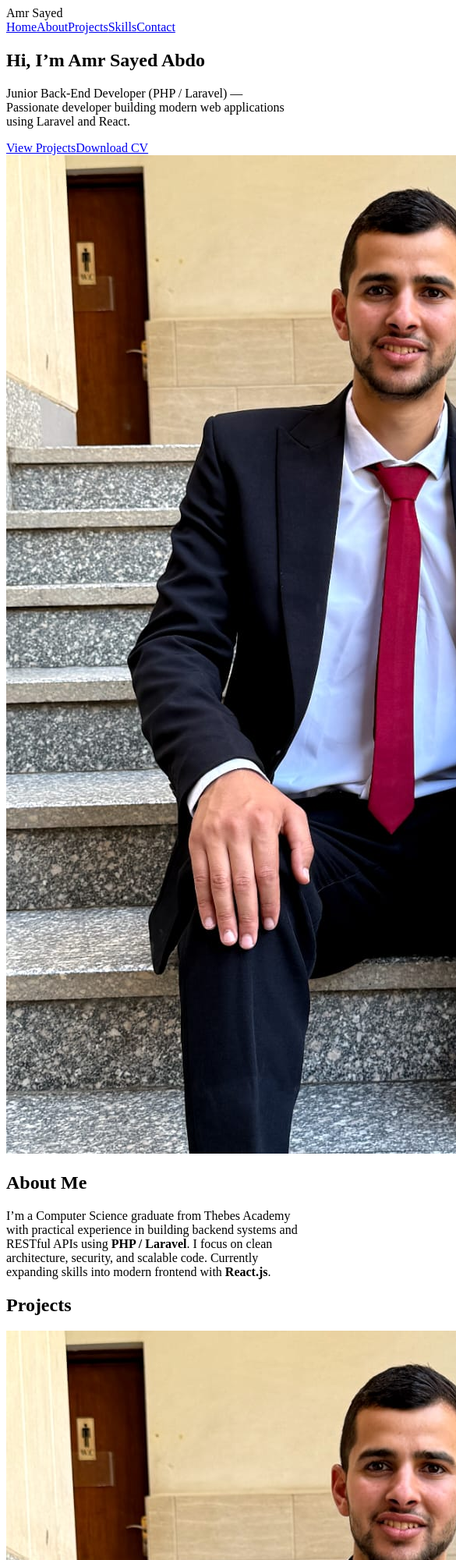
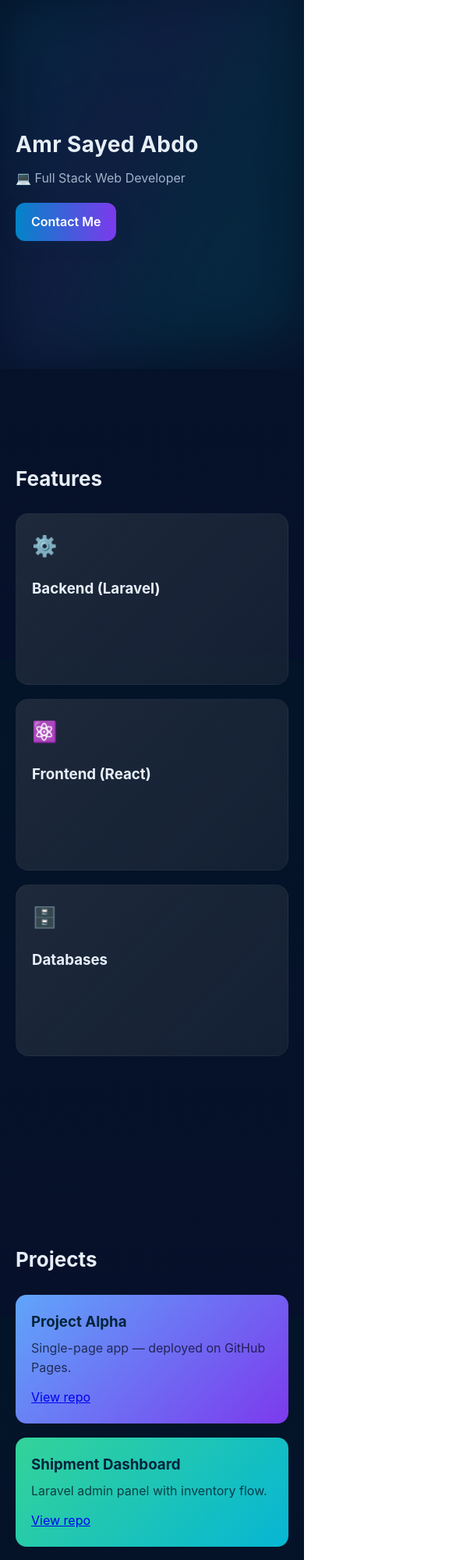
Before and after one commit to Amrsayed02/Portfolio, a plain HTML site: page index.html in a window 390 px wide. Shown: the top 2000 px of the page at 78% size, 585 px wide, since content can reach past the window. Drawn offline with Linux system fonts and the light colour scheme; files that its build step writes are made by us from their sources.

Commit message:
Add files via upload

```diff
--- a/index.html
+++ b/index.html
@@ -1,21 +1,80 @@
 <!doctype html>
 <html lang="en">
-<head><meta charset="utf-8"><meta name="viewport" content="width=device-width,initial-scale=1"><title>Amr Sayed Abdo - Portfolio</title><link rel="stylesheet" href="style.css"></head><body>
-<header class="navbar"><div class="brand">Amr Sayed</div><div id="navLinks" class="nav-links"><a href="index.html">Home</a><a href="about.html">About</a><a href="projects.html">Projects</a><a href="skills.html">Skills</a><a href="contact.html">Contact</a></div><button id="navToggle" aria-label="menu" style="display:none;background:transparent;border:0;font-weight:700">Menu</button></header>
-<section class="hero"><div class="hero-left fade-in"><h1>Hi, I’m <span style="color:var(--primary)">Amr Sayed Abdo</span></h1><p class="lead">Junior Back-End Developer (PHP / Laravel) — Passionate developer building modern web applications using Laravel and React.</p><div class="cta"><a class="btn btn-primary" href="projects.html">View Projects</a><a class="btn btn-outline" href="Amr-Sayed-Abdo.pdf" download>Download CV</a></div></div><div class="hero-right fade-in"><img src="images/myphoto.jpg" alt="Amr Sayed" class="profile-img"></div></section>
-<main><section class="section fade-in" id="about"><h2>About Me</h2><p>I’m a Computer Science graduate from Thebes Academy with practical experience in building backend systems and RESTful APIs using <strong>PHP / Laravel</strong>. I focus on clean architecture, security, and scalable code. Currently expanding skills into modern frontend with <strong>React.js</strong>.</p></section>
-<section class="section fade-in" id="projects"><h2>Projects</h2><div class="card-grid">
-<div class="card"><img class="project-thumb" src="images/myphoto.jpg" alt="project"><h3>Graduation Project – Irregular Employment Platform</h3><p>Backend in Laravel, secure RESTful APIs for user auth, job posting, applications and admin controls.</p><p><a href="https://github.com/Amrsayed02/graduation_project-for-irregula-_employment" target="_blank">View on GitHub</a></p></div>
-<div class="card"><img class="project-thumb" src="images/myphoto.jpg" alt="project"><h3>Application for Managing Posts</h3><p>CRUD system for posts management with authentication.</p><p><a href="https://github.com/Amrsayed02/-Application-for-managing-posts.git" target="_blank">View on GitHub</a></p></div>
-<div class="card"><img class="project-thumb" src="images/myphoto.jpg" alt="project"><h3>Login & Register System</h3><p>Authentication system using PHP/Laravel.</p><p><a href="https://github.com/Amrsayed02/login-and-register-system.git" target="_blank">View on GitHub</a></p></div>
-</div></section>
-<section class="section fade-in" id="skills"><h2>Skills</h2><div style="display:grid;gap:14px;max-width:700px">
-<div><strong>PHP / Laravel</strong><div class="progress"><i style="width:90%"></i></div></div>
-<div><strong>MySQL</strong><div class="progress"><i style="width:85%"></i></div></div>
-<div><strong>JavaScript</strong><div class="progress"><i style="width:75%"></i></div></div>
-<div><strong>HTML / CSS</strong><div class="progress"><i style="width:95%"></i></div></div>
-<div><strong>Git & GitHub</strong><div class="progress"><i style="width:80%"></i></div></div>
-<div><strong>React.js</strong><div class="progress"><i style="width:70%"></i></div></div>
-</div></section>
-<section class="section fade-in" id="contact"><h2>Contact</h2><p>Email: <a href="mailto:amr666145@gmail.com">amr666145@gmail.com</a></p><p>GitHub: <a href="https://github.com/Amrsayed02" target="_blank">github.com/Amrsayed02</a></p><p>YouTube: <a href="https://www.youtube.com/@MoraSoft" target="_blank">@MoraSoft</a></p></section></main>
-<footer><p>© 2025 Amr Sayed — <a href="https://amrsayed02.github.io/portfolio" target="_blank">View Online</a></p></footer><script src="assets/main.js"></script></body></html>
+<head>
+  <meta charset="utf-8" />
+  <meta name="viewport" content="width=device-width,initial-scale=1" />
+  <title>Amr Sayed Abdo — Portfolio</title>
+  <link rel="stylesheet" href="css/style.css" />
+</head>
+<body>
+  <header class="hero" id="home">
+    <div class="hero-content">
+      <h1 class="name">Amr Sayed Abdo</h1>
+      <p class="role">💻 Full Stack Web Developer</p>
+      <a class="btn" href="#contact">Contact Me</a>
+    </div>
+    <div class="hero-decor"></div>
+  </header>
+
+  <main>
+    <section id="features" class="section features">
+      <div class="container">
+        <h2 class="section-title">Features</h2>
+        <div class="cards">
+          <div class="card"> <div class="icon">⚙️</div> <h3>Backend (Laravel)</h3> </div>
+          <div class="card"> <div class="icon">⚛️</div> <h3>Frontend (React)</h3> </div>
+          <div class="card"> <div class="icon">🗄️</div> <h3>Databases</h3> </div>
+        </div>
+      </div>
+    </section>
+
+    <section id="projects" class="section projects">
+      <div class="container">
+        <h2 class="section-title">Projects</h2>
+        <div class="project-grid">
+          <article class="project-card">
+            <h3>Project Alpha</h3>
+            <p>Single-page app — deployed on GitHub Pages.</p>
+            <a class="proj-link" href="#">View repo</a>
+          </article>
+          <article class="project-card">
+            <h3>Shipment Dashboard</h3>
+            <p>Laravel admin panel with inventory flow.</p>
+            <a class="proj-link" href="#">View repo</a>
+          </article>
+          <article class="project-card">
+            <h3>Graphics Lab</h3>
+            <p>PyOpenGL project for 2D/3D scenes.</p>
+            <a class="proj-link" href="#">View repo</a>
+          </article>
+        </div>
+      </div>
+    </section>
+
+    <section id="about" class="section about">
+      <div class="container">
+        <h2 class="section-title">About</h2>
+        <p>I'm Amr — a Full Stack Web Developer from Cairo. I build backend systems with Laravel and craft interactive frontends with modern JS frameworks. I focus on clean code, performance and UX.</p>
+      </div>
+    </section>
+
+    <section id="contact" class="section contact">
+      <div class="container">
+        <h2 class="section-title">Contact</h2>
+        <p>Get in touch — email or find me on GitHub / LinkedIn.</p>
+        <div class="contact-buttons">
+          <a class="btn" href="mailto:amr@example.com">Email Me</a>
+          <a class="btn ghost" href="https://github.com/amrsayed02" target="_blank">GitHub</a>
+          <a class="btn ghost" href="https://www.linkedin.com" target="_blank">LinkedIn</a>
+        </div>
+      </div>
+    </section>
+  </main>
+
+  <footer class="footer">
+    <div class="container">© <span id="year"></span> Amr Sayed Abdo — Designed with ❤️</div>
+  </footer>
+
+  <script src="js/main.js"></script>
+</body>
+</html>
--- /dev/null
+++ b/style.css
@@ -0,0 +1,75 @@
+*{box-sizing:border-box} :root{
+  --bg:#0f1724; --text:#e6eef8; --muted:#9fb3c8;
+  --card-radius:14px;
+  --container:1100px;
+}
+html,body{height:100%}
+body{
+  margin:0;
+  font-family:Inter, ui-sans-serif, system-ui, -apple-system, "Segoe UI", Roboto, "Helvetica Neue", Arial;
+  color:var(--text);
+  background:linear-gradient(180deg,#031428 0%, #07102a 100%);
+  -webkit-font-smoothing:antialiased;
+  -moz-osx-font-smoothing:grayscale;
+  line-height:1.6;
+}
+
+/* layout */
+.container{max-width:var(--container);margin:0 auto;padding:40px 20px}
+
+/* HERO */
+.hero{min-height:72vh;display:flex;align-items:center;position:relative;overflow:hidden;}
+.hero::before{
+  content:"";position:absolute;inset:0;background:linear-gradient(120deg,#0ea5e9,#6366f1 40%,#06b6d4 70%);
+  transform:skewY(-6deg) scale(1.2);opacity:0.12;filter:blur(40px);animation:float 8s ease-in-out infinite;}
+@keyframes float{0%{transform:skewY(-6deg) translateY(0)}50%{transform:skewY(-6deg) translateY(-20px)}100%{transform:skewY(-6deg) translateY(0)}}
+.hero-content{position:relative;z-index:2;padding:60px 20px}
+.name{font-size:44px;margin:0 0 8px;letter-spacing:0.4px}
+.role{margin:0 0 18px;color:var(--muted)}
+
+/* button */
+.btn{display:inline-block;padding:12px 20px;border-radius:12px;background:linear-gradient(90deg,#0284c7,#7c3aed);color:white;text-decoration:none;font-weight:600;box-shadow:0 6px 20px rgba(12,45,77,0.25);transition:transform .22s.ease, box-shadow .22s.ease}
+.btn:hover{transform:translateY(-4px);box-shadow:0 10px 30px rgba(12,45,77,0.33)}
+
+/* sections */
+.section{padding:80px 0}
+.section-title{font-size:26px;margin:0 0 24px;color:var(--text)}
+
+/* features cards */
+.cards{display:flex;gap:18px;flex-wrap:wrap}
+.card{flex:1 1 220px;background:linear-gradient(135deg,#1e293b 0%, rgba(30,41,59,0.6) 100%);padding:20px;border-radius:16px;backdrop-filter: blur(6px);transition:transform .28s ease, box-shadow .28s.ease;border:1px solid rgba(255,255,255,0.03)}
+.card:hover{transform:translateY(-8px);box-shadow:0 18px 40px rgba(3,10,18,0.6)}
+.card .icon{font-size:26px;margin-bottom:10px}
+
+/* projects grid */
+.project-grid{display:grid;grid-template-columns:repeat(auto-fit,minmax(240px,1fr));gap:18px}
+.project-card{padding:20px;border-radius:14px;min-height:140px;display:flex;flex-direction:column;justify-content:space-between;color:#04243b;transition:transform .25s ease, box-shadow .25s.ease;position:relative;overflow:hidden}
+.project-card h3{margin:0 0 6px}
+.project-card p{margin:0 0 12px;color:rgba(2,6,23,0.7)}
+
+/* colorful gradients for project cards */
+.project-card:nth-child(1){background:linear-gradient(135deg,#60a5fa,#7c3aed);}
+.project-card:nth-child(2){background:linear-gradient(135deg,#34d399,#06b6d4);}
+.project-card:nth-child(3){background:linear-gradient(135deg,#f97316,#f43f5e);}
+.project-card:hover{transform:translateY(-10px);box-shadow:0 20px 40px rgba(12,20,30,0.25)}
+
+/* about */
+.about p{max-width:800px;font-size:16px;color:var(--muted)}
+
+/* contact */
+.contact .contact-buttons{display:flex;gap:12px;flex-wrap:wrap}
+.btn.ghost{background:transparent;border:1px solid rgba(255,255,255,0.06);color:var(--text)}
+
+/* footer */
+.footer{padding:24px 0;text-align:center;color:var(--muted);border-top:1px solid rgba(255,255,255,0.03)}
+
+/* small screens */
+@media (max-width:720px){
+  .name{font-size:28px}
+  .cards{flex-direction:column}
+  .hero{min-height:56vh;padding:40px 0}
+}
+
+/* scroll reveal basic (JS will toggle .reveal) */
+.reveal{opacity:0;transform:translateY(18px);transition:opacity .6s.ease, transform .6s.ease}
+.reveal.show{opacity:1;transform:none}
```
Also changed, not shown: main.js (added, +29 -0 lines).
